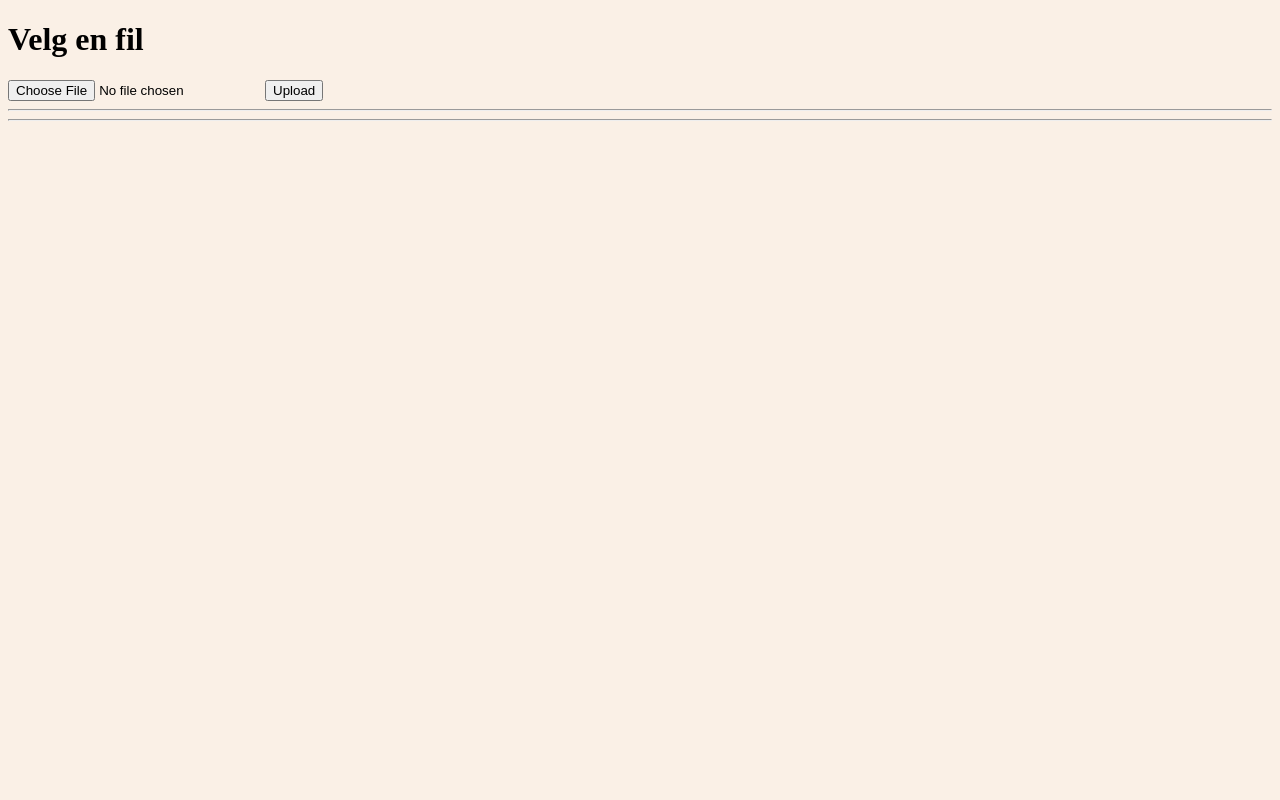
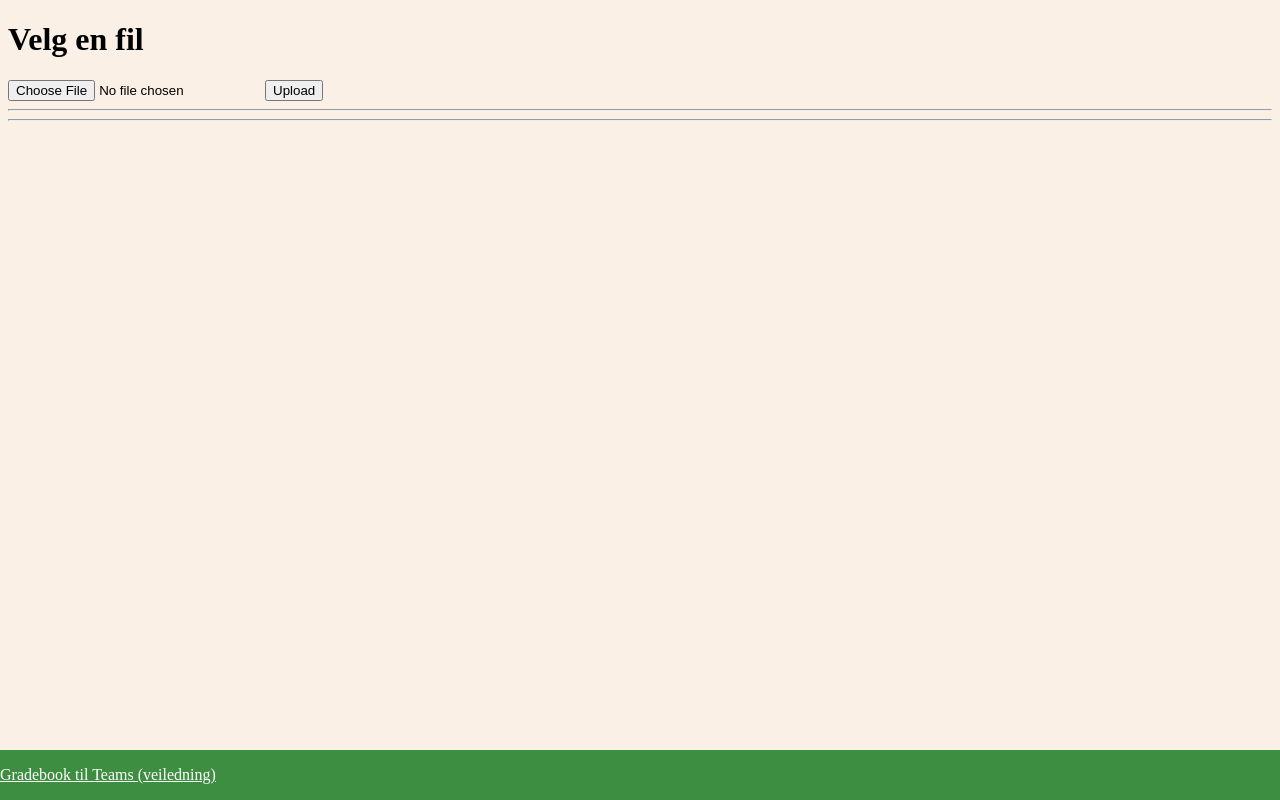
Before and after one commit to moyepedagog/moyepedagog.github.io, a plain HTML site: page index.html in a window 1280 px wide. Drawn offline with Linux system fonts and the light colour scheme.

Commit message:
veiledninger

```diff
--- a/index.html
+++ b/index.html
@@ -328,6 +328,22 @@
     .show {
       display: block;
     }
+
+    .footer {
+      position: fixed;
+      left: 0;
+      bottom: 0;
+      width: 100%;
+      background-color: #3e8e41;
+      color: white;
+      text-align: left;
+    }
+
+    .footer a{
+      color: white;
+    }
+
+
   </style>
 </head>
 
@@ -352,6 +368,9 @@
   <input type="text" id="myInput" onkeyup="tableSearch()" placeholder="Filter etter fag.." style="display:none">
   <div id="dvCSV">
   </div>
+  <div class="footer">
+    <p><a href="https://github.com/moyepedagog/gradebook" target="_blank">Gradebook til Teams (veiledning)</a></p>
+  </div>
 </body>
 
 </html>
```
